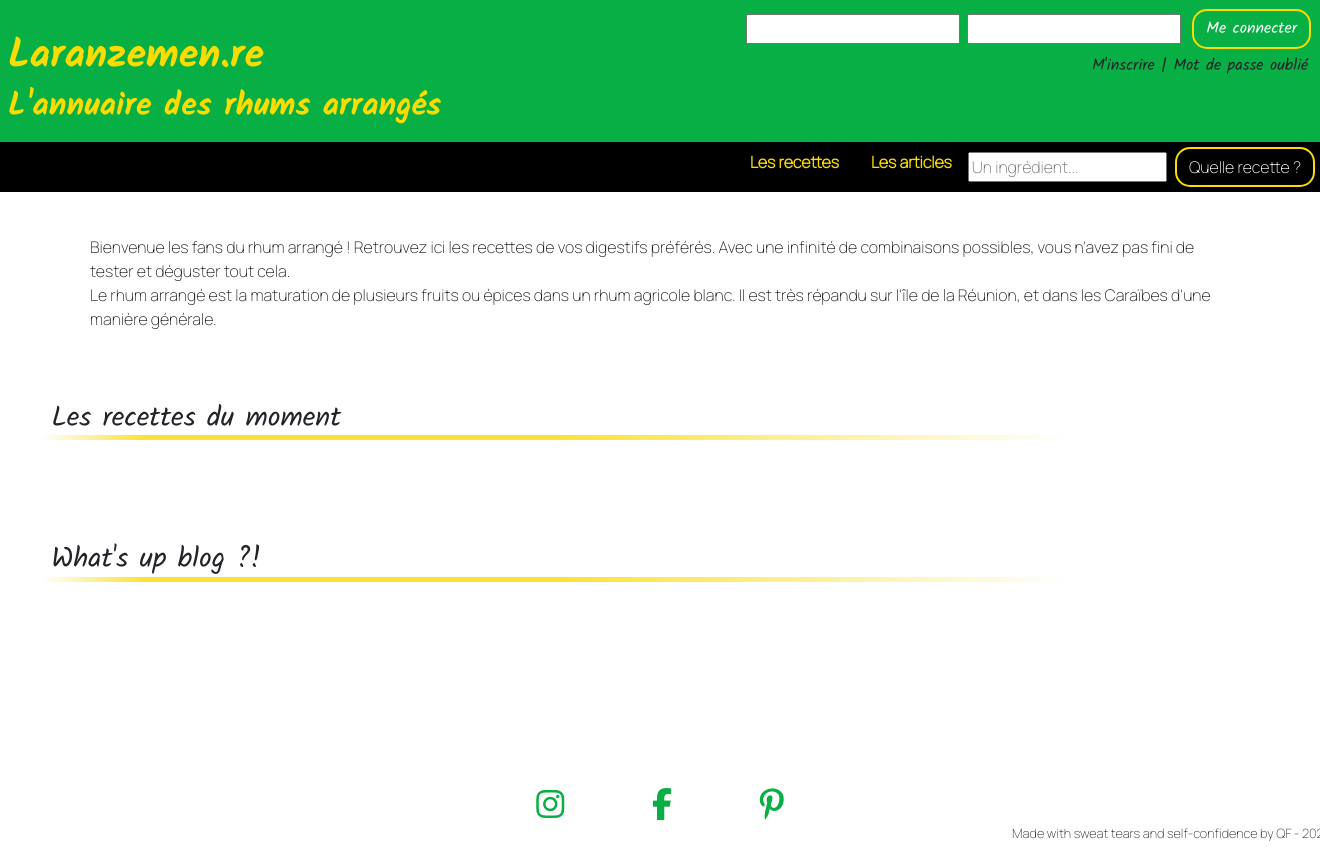
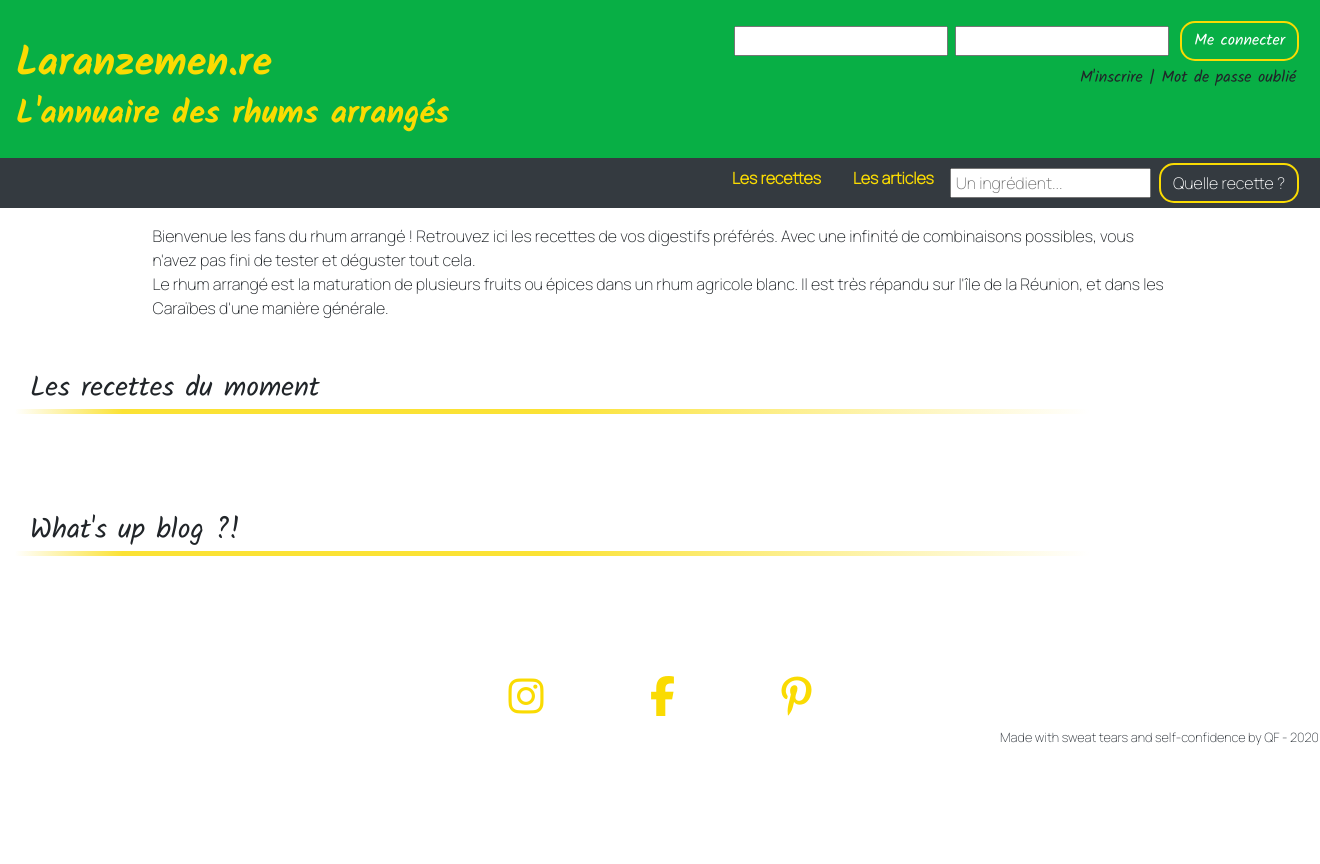
Before and after one commit to pickforbass/laranzemen.re, a PHP site: page /process/vues/index.php in a window 1320 px wide; the page is wider, and only the part inside the window is pictured. After the commit the page ends 745 px from the top of that part, so only its background shows below. Run offline with PHP 8.4, Linux system fonts and the light colour scheme; data that the repository does not hold is empty; some libraries are stand-ins or nearby versions.

Commit message:
less css again login.php to fix...
soon.

```diff
--- a/process/parts/comment_area.php
+++ b/process/parts/comment_area.php
@@ -22,7 +22,7 @@ $comments = $conn->query($qry);
 <div class="row">
     <div class="col-md-10 mx-auto">
         <div class="page-header">
-            <h3>Commentaires </h3>
+            <h3 class="col-sm-10 pt-1 pb-2 mt-5 mb-5">Commentaires </h3>
         </div>
 
         <div class="comments-list">
--- a/process/parts/footer.php
+++ b/process/parts/footer.php
@@ -4,8 +4,8 @@
 
 
 
-    <footer class="row d-flex flex-column p-1 mt-5">
-        <div id="sn-link" class="d-flex justify-content-around"> <i class="fab fa-instagram"></i> <i class="fab fa-facebook-f"></i> <i class="fab fa-pinterest-p"></i></div>
+    <footer class="row flex-column mt-5 p-3">
+        <h1 class="col-sm-4 d-flex justify-content-around mx-auto mt-2"> <i class="fab fa-instagram"></i> <i class="fab fa-facebook-f"></i> <i class="fab fa-pinterest-p"></i></h1>
         <p class="text-right text-dark"><small>Made with sweat tears and self-confidence by QF - 2020</small></p>
     </footer>
 </body>
--- a/process/parts/header.php
+++ b/process/parts/header.php
@@ -16,8 +16,8 @@ global $conn;
      <link rel="stylesheet" href="../../styles/styles.css">
 </head>
 <body>
-<header class="d-flex justify-content-between p-1">
-    <div id="logo" class="header-content p-1">
+<header class="d-flex justify-content-between p-3">
+    <div>
         <a href="index.php">
         <img src="" alt="">
         <div>
@@ -32,7 +32,8 @@ global $conn;
     ?>
 
 </header>
-<ul class="nav d-flex justify-content-end">
+<nav>
+<ul class="nav d-flex justify-content-end pr-3 bg-dark">
     <li class="nav-item nav-link align-middle">
         <a href="recipes.php">
         Les recettes
@@ -44,7 +45,8 @@ global $conn;
         </a>
     </li>
     <li class="align-middle">
-        <input type="text" placeholder="Un ingrédient..." autocomplete="off" class="align-middle">
+        <input type="text" placeholder="Un ingrédient..." autocomplete="off" class="align-middle pl-1">
         <button class="btn btn-primary align-middle">Quelle recette ?</button>
     </li>
 </ul>
+</nav>
--- a/process/parts/login.php
+++ b/process/parts/login.php
@@ -41,7 +41,7 @@
 <!---->
 <?php //} else if (isset($_POST['pwd']) && isset($_POST['login'])) { ?>
 
-    <div id="login-area" class="header-content">
+    <div>
         <form action= "#" method= "post">
             <input type="text" id="login" name="login">
             <input type="password" id="pwd" name="pwd">
--- a/process/vues/index.php
+++ b/process/vues/index.php
@@ -8,8 +8,8 @@ $article_result = $conn->query("SELECT * FROM article ORDER BY RAND() LIMIT 3");
 ?>
 
 
-<main class="container-fluid mx-auto">
-    <div id="incipit" class="col-sm">
+<main class="container-fluid mt-3">
+    <div class="col-sm-10 mx-auto">
         <p class="container">
             Bienvenue les fans du rhum arrangé ! Retrouvez ici les recettes de vos digestifs préférés. Avec une
             infinité de combinaisons possibles, vous n'avez pas fini de tester et déguster tout cela.</br>
@@ -18,42 +18,37 @@ $article_result = $conn->query("SELECT * FROM article ORDER BY RAND() LIMIT 3");
         </p>
     </div>
 
-    <h3>Les recettes du moment</h3>
-    <div id="recipe-show" class="container col-md d-flex justify-content-around bg-light">
+    <h3 class="col-sm-10 pt-1 pb-2 mt-5 mb-5">Les recettes du moment</h3>
+    <div class="container col-md-10 d-flex justify-content-around bg-light p-0 mb-5 mx-auto">
         <?php
         while ($row = $recipe_result->fetch_assoc()){
         ?>
-        <a href="recipe.php?id=<?= $row['id'] ?>" class="col-md-3">
-            <div class="recipe-content">
-                <img src="../../sources/img/<?= $row['img']?>">
-                <div>
-                    <p><?= $row['name'] ?></p>
+        <a href="recipe.php?id=<?= $row['id'] ?>" class="col-md-4">
+            <div class="card m-4 bg-white">
+                <img src="../../sources/img/<?= $row['img']?>" class="card-img">
+                <div class="card-body mt-1">
+                    <h4 class="text-center"><?= $row['name'] ?></h4>
                 </div>
             </div>
         </a>
         <?php }; ?>
     </div>
 
-    <h3>What's up blog ?!</h3>
-    <div class=" container col-md d-flex justify-content-around bg-light">
+    <h3 class="col-sm-10 pt-1 pb-2 mt-5 mb-5">What's up blog ?!</h3>
+    <div class=" container col-md-10 d-flex justify-content-around bg-light">
         <?php
         while ($row = $article_result->fetch_assoc()){
             ?>
             <a href="article.php?id=<?= $row['id'] ?>" class="col-md-4">
-                <div class="article-content">
-                    <img src="../../sources/img/<?= $row['img'] ?>" height="200px" width="200px">
-                    <div class="preview">
-                        <p><?= $row['title'] ?></p>
+                <div class="card m-4 bg-white"">
+                    <img src="../../sources/img/<?= $row['img'] ?>" class="card-img">
+                    <div class="card-body mt-1">
+                        <h4 class="text-center"><?= $row['title'] ?></h4>
                     </div>
                 </div>
             </a>
         <?php } ?>
     </div>
-
-
-
-
-
 </main>
 
 <?php
--- a/styles/styles.css
+++ b/styles/styles.css
@@ -27,13 +27,10 @@ h3, h4 {
 
 
 h3 {
-    width : 80%;
     background:
     linear-gradient(to right, rgba(255,255,255,0) 0%,rgba(250,219,2,0.8) 10%,rgba(250,219,2,0.8) 50%,rgba(255,255,255,0) 100%)
     no-repeat bottom white;
     background-size:100% 5px;
-    padding:5px 10px;
-    margin: 4vh 2vw 4vh;
 }
 
 
@@ -55,17 +52,11 @@ a:hover {
 }
 
 
-main {
-    padding: 2vh 0 5vh 0;
-}
-
-
 .list-group-item {
     border: none;
     background: #08af45;
     border-radius: 20px;
     color: #fadb02;
-    margin-bottom: 1vh;
     font-family: 'Kalam', cursive;
 }
 
@@ -73,12 +64,6 @@ main {
 .list-group-item:first-child, .list-group-item:last-child {
     border-radius: 20px !important;
     border-top-right-radius: 20px !important;
-}
-
-
-.btn-primary {
-    background: #fadb02;
-    border-radius: 15px;
 }
 
 
@@ -117,54 +102,24 @@ main {
     */
 header{
     background-color: #08af45;
-}
-
-
-.header-content {
     font-family: 'Kalam', cursive;
 }
 
 
 footer {
     color: #08af45;
-
-}
-
-
-footer div {
-    width: 25%;
-    font-size: 2rem;
-    margin: 1rem auto auto auto;
-}
-
-
-.home-container {
-    width: 80%;
-    margin: 5px auto 5px auto;
 }
 
 
 .nav {
-    background-color: black;
     color: #fadb02;
     font-weight: 700;
-    padding: 0;
-}
-
-
-.nav-item {
-    vertical-align: middle;
 }
 
 
 .nav-item:hover {
     background: #fadb02;
     color: black;
-}
-
-
-.list-group {
-    width : 70%;
 }
 
 
@@ -180,41 +135,6 @@ footer div {
 .comment-info {
     display: flex;
     justify-content: space-between;
-}
-
-
-/* Set index.php*/
-main .container {
-    margin: 2vw auto 5vw auto;
-    display: flex;
-    justify-content: space-around;
-    padding: 0;
-}
-
-
-.container div {
-    background-color: white;
-    margin: 2%;
-    padding: 0;
-}
-
-
-.container div img {
-    margin-top : 1vw;
-    height: 240px;
-    width: 240px;
-    object-fit: cover;
-}
-
-/* Set recipe.php */
-.img-recipe {
-    width: 20vw;
-    height: 20vw;
-}
-
-
-#ingredients-container {
-    width: 33%;
 }
 
 
@@ -240,8 +160,6 @@ main .container {
 
 
 .card {
-    width: 18rem;
-    margin: 1rem;
     box-shadow: 2px 2px 10px -5px rgba(0,0,0,0.75);
 }
 
```
Also changed, not shown: process/vues/recipe.php (+6 -6 lines).
